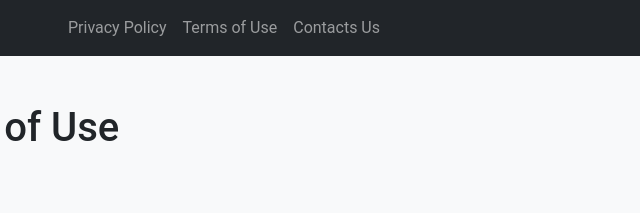
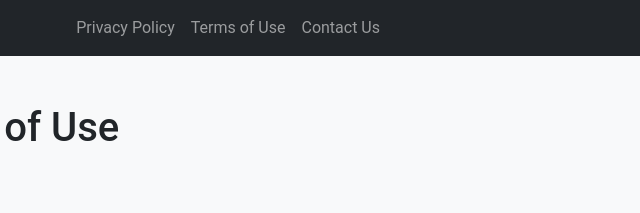
Before and after one commit to L337C0D3R/SubDomainsFinder, a website: page terms-of-use.html in a window 1280 px wide. Shown: the top 213 px of the page, 640-1280 px from the left. Drawn offline with nearby package versions, Linux system fonts and the light colour scheme.

Commit message:
fixed typo error

```diff
--- a/terms-of-use.html
+++ b/terms-of-use.html
@@ -141,7 +141,7 @@
             <a class="nav-link" href="terms-of-use.html">Terms of Use</a>
           </li>
           <li class="nav-item">
-            <a class="nav-link" href="https://t.me/subdomainfinderdotin">Contacts Us</a>
+            <a class="nav-link" href="https://t.me/subdomainfinderdotin">Contact Us</a>
           </li>
         </ul>
       </div>
```
Also changed, not shown: index.html (+1 -1 lines), privacy-policy.html (+1 -1 lines).
